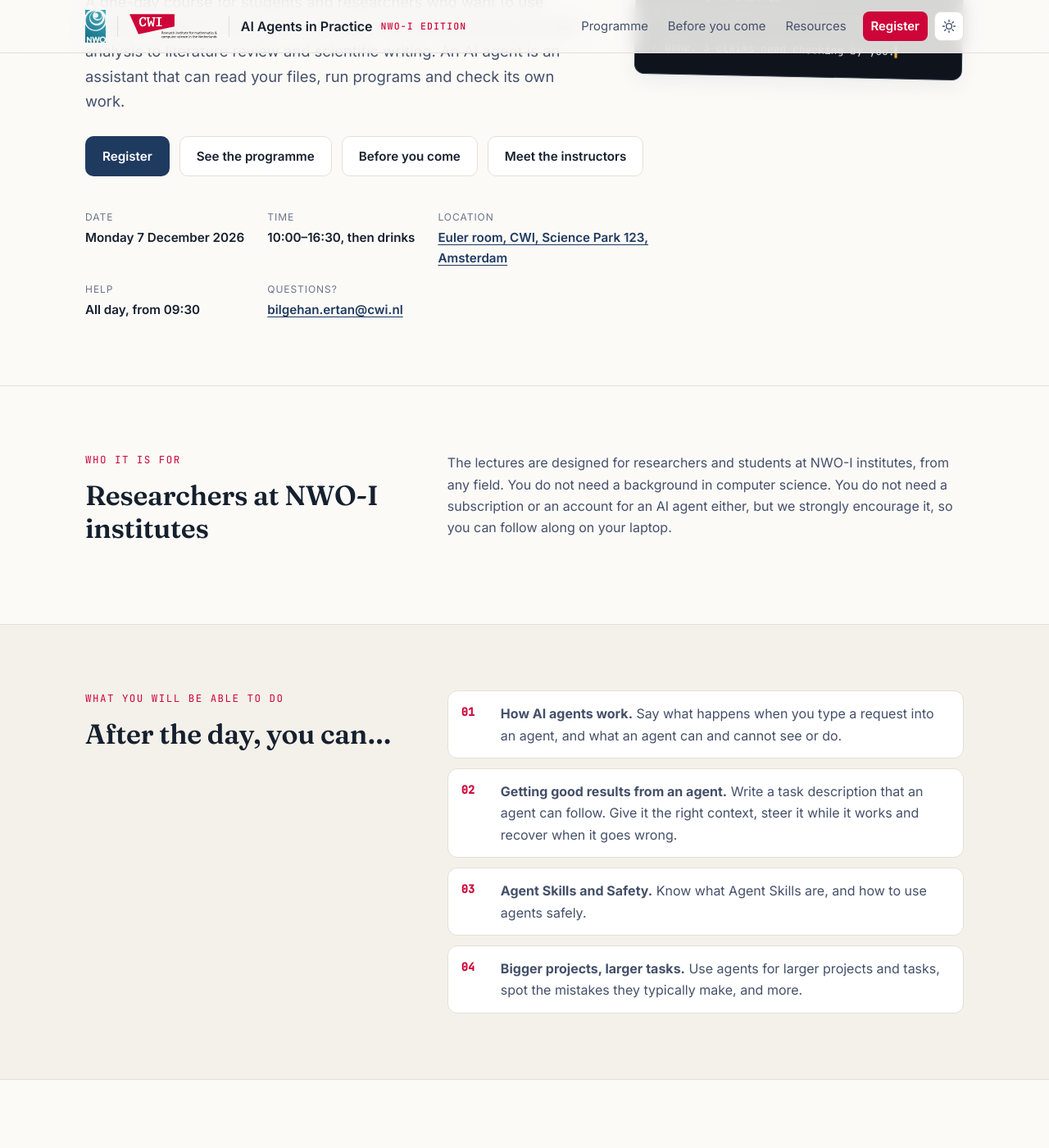
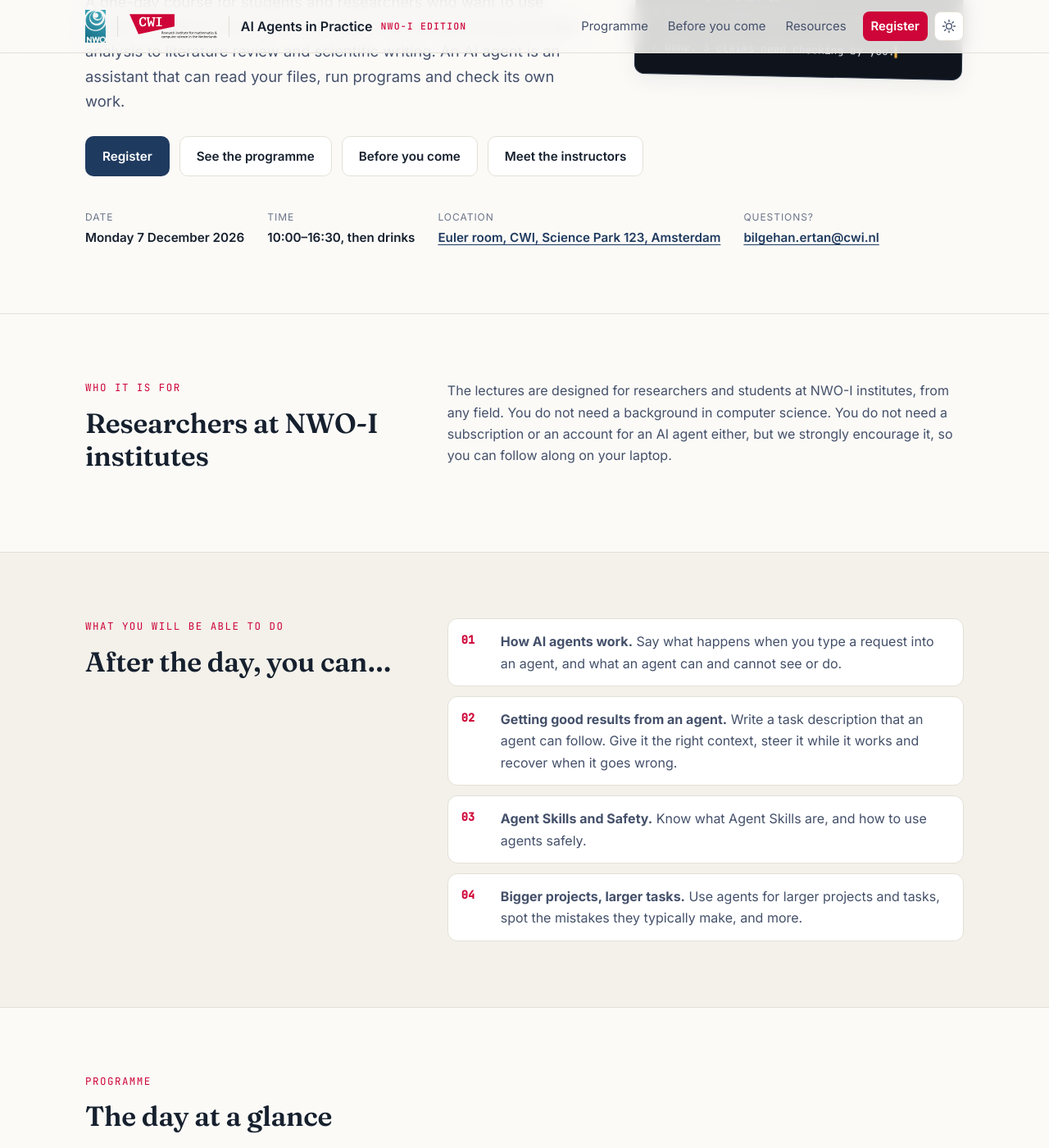
Before and after one commit to nwoi-ai-agents-day/nwoi-ai-agents-day.github.io, a Jekyll site: the page built from index.html, in a window 1280 px wide and 1400 px high, scrolled down 281 px. Shown: the whole window at 82% size. Built offline with Jekyll 4.4.1, drawn with Linux system fonts in a browser that asks for light colours.

Commit message:
Hero facts: Help removed, one row on desktop

```diff
--- a/assets/css/main.scss
+++ b/assets/css/main.scss
@@ -144,7 +144,8 @@ h3 { font-size: 1.15rem; font-weight: 600; }
 .btn-primary { background: var(--accent); color: var(--accent-ink); }
 .btn-primary:hover { color: var(--accent-ink); filter: brightness(1.1); }
 .btn-ghost { border-color: var(--line); color: var(--ink); background: var(--surface); }
-.hero-facts { display: grid; grid-template-columns: repeat(3, minmax(0, auto)); gap: 16px 28px; max-width: 720px; margin: 0; }
+.hero-facts { display: grid; grid-template-columns: repeat(4, auto); justify-content: start; gap: 16px 28px; margin: 0; }
+@media (min-width: 1061px) { .hero-facts dd { white-space: nowrap; } }
 .hero-facts dt { font-size: .75rem; text-transform: uppercase; letter-spacing: .08em; color: var(--muted); }
 .hero-facts dd { margin: 2px 0 0; font-weight: 600; font-size: .95rem; }
 
@@ -277,6 +278,9 @@ a.person:hover strong { color: var(--highlight); }
 .footer-links { display: flex; flex-direction: column; gap: 6px; text-align: right; }
 
 /* Responsive */
+@media (max-width: 1060px) {
+  .hero-facts { grid-template-columns: repeat(2, minmax(0, auto)); }
+}
 @media (max-width: 1000px) {
   html { scroll-padding-top: 120px; }
   .header-inner { position: relative; flex-wrap: wrap; height: auto; padding-top: 10px; padding-bottom: 8px; row-gap: 6px; }
--- a/index.html
+++ b/index.html
@@ -17,7 +17,6 @@ layout: default
       <div><dt>Date</dt><dd>{{ ev.date }}</dd></div>
       <div><dt>Time</dt><dd>{{ ev.time }}, then drinks</dd></div>
       <div><dt>Location</dt><dd><a href="{{ ev.maps_url }}">{{ ev.location }}</a></dd></div>
-      <div><dt>Help</dt><dd>All day, from {{ ev.walk_in }}</dd></div>
       <div><dt>Questions?</dt><dd><a href="mailto:{{ ev.contact }}">{{ ev.contact }}</a></dd></div>
     </dl>
   </div>
```
